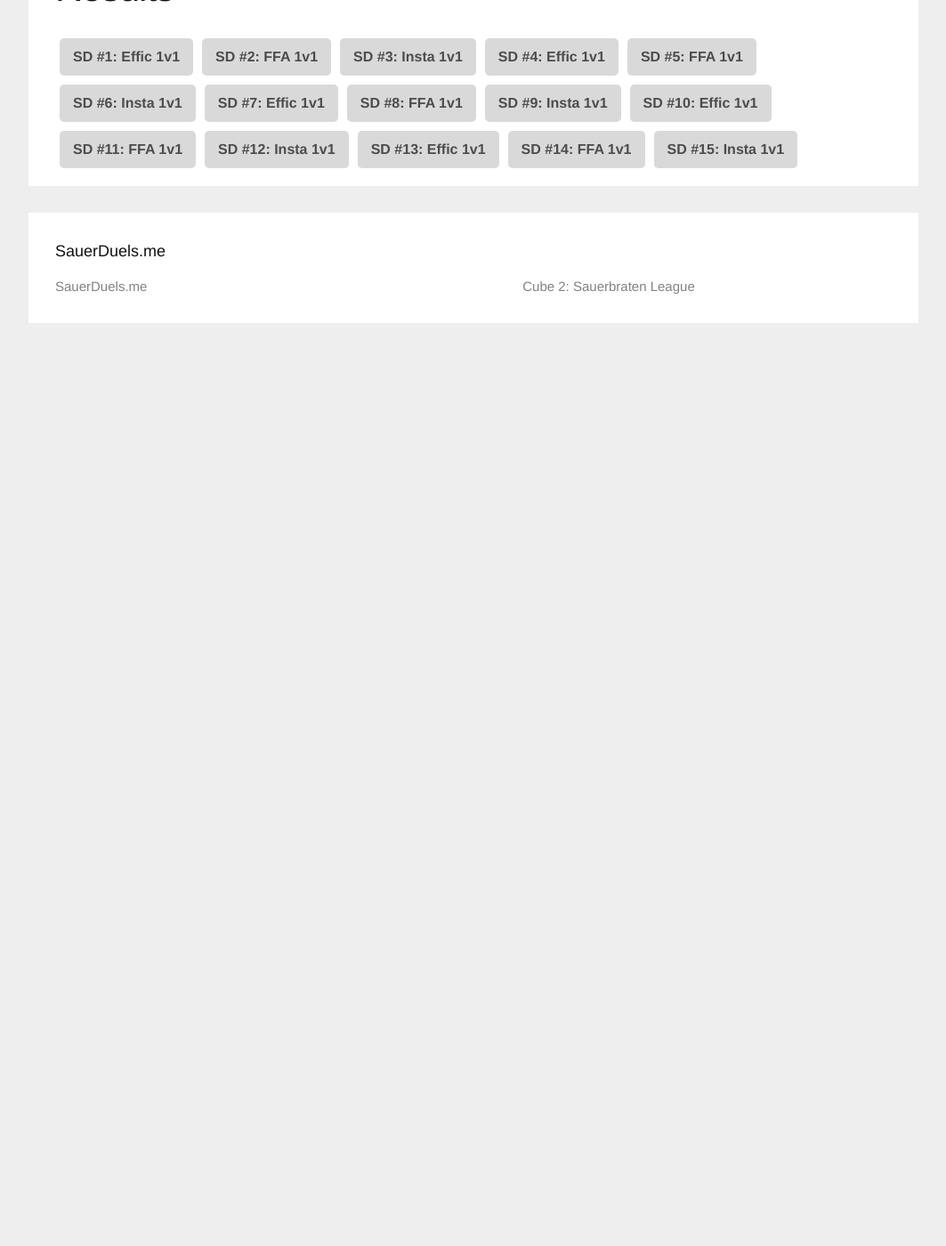
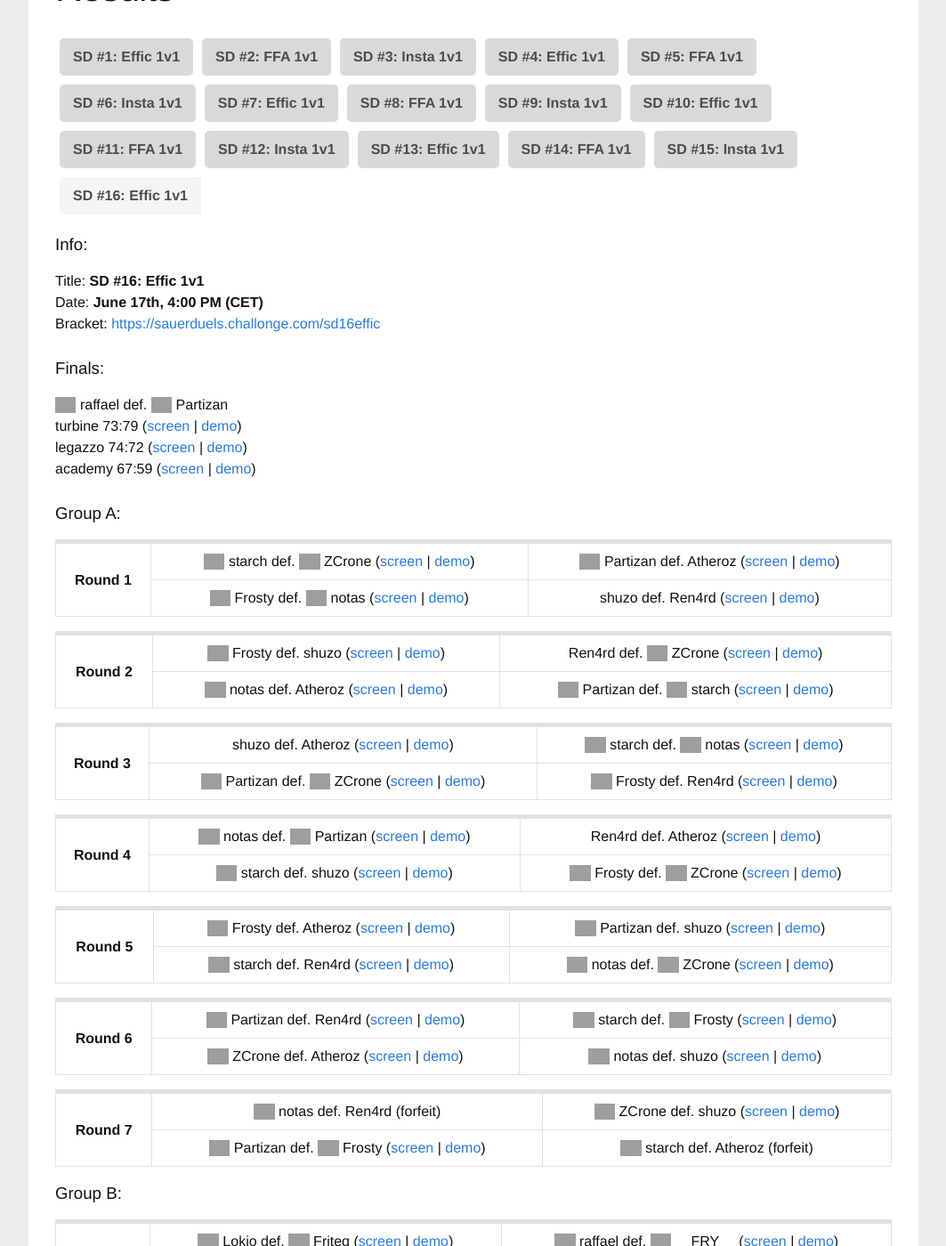
Before and after one commit to sauerduels/website, a Jekyll site: the page built from _events/sd16-effic.md, in a window 1280 px wide and 1400 px high, scrolled down 270 px. Shown: the whole window at 89% size, without its empty margins (108-1171 px from the left). Built offline with Jekyll 4.4.1, drawn with Linux system fonts in a browser that asks for light colours; before the commit the page ends 900 px from its top, so only the background shows below that; some of the changed text lies outside the part shown; grey boxes are pictures that could not be loaded.

Commit message:
update site as of sd16

```diff
--- a/_events/sd16-effic.md
+++ b/_events/sd16-effic.md
@@ -3,6 +3,129 @@
 index: 16
 date: '2018-06-17 18:00:00 +02:00'
 bracketurl: https://sauerduels.challonge.com/sd16effic
-signupurl: https://challonge.com/tournaments/signup/howaXuDPK0
-completed: false
+completed: true
+finals:
+  result: raffael def. Partizan
+  games:
+    - title: turbine 73:79
+      slug: sd16_final_partizan_vs_raffael_game1
+    - title: legazzo 74:72
+      slug: sd16_final_partizan_vs_raffael_game2
+    - title: academy 67:59
+      slug: sd16_final_partizan_vs_raffael_game3
+groups:
+  a:
+    - - result: starch def. ZCrone
+        slug: sd16_starch_vs_zcrone
+      - result: Partizan def. Atheroz
+        slug: sd16_atheroz_vs_partizan
+      - result: Frosty def. notas
+        slug: sd16_frosty_vs_notas
+      - result: shuzo def. Ren4rd
+        slug: sd16_ren4rd_vs_shuzo
+    - - result: Frosty def. shuzo
+        slug: sd16_frosty_vs_shuzo
+      - result: Ren4rd def. ZCrone
+        slug: sd16_ren4rd_vs_zcrone
+      - result: notas def. Atheroz
+        slug: sd16_atheroz_vs_notas
+      - result: Partizan def. starch
+        slug: sd16_partizan_vs_starch
+    - - result: shuzo def. Atheroz
+        slug: sd16_atheroz_vs_shuzo
+      - result: starch def. notas
+        slug: sd16_notas_vs_starch
+      - result: Partizan def. ZCrone
+        slug: sd16_partizan_vs_zcrone
+      - result: Frosty def. Ren4rd
+        slug: sd16_frosty_vs_ren4rd
+    - - result: notas def. Partizan
+        slug: sd16_notas_vs_partizan
+      - result: Ren4rd def. Atheroz
+        slug: sd16_atheroz_vs_ren4rd
+      - result: starch def. shuzo
+        slug: sd16_shuzo_vs_starch
+      - result: Frosty def. ZCrone
+        slug: sd16_frosty_vs_zcrone
+    - - result: Frosty def. Atheroz
+        slug: sd16_atheroz_vs_frosty
+      - result: Partizan def. shuzo
+        slug: sd16_partizan_vs_shuzo
+      - result: starch def. Ren4rd
+        slug: sd16_ren4rd_vs_starch
+      - result: notas def. ZCrone
+        slug: sd16_notas_vs_zcrone
+    - - result: Partizan def. Ren4rd
+        slug: sd16_partizan_vs_ren4rd
+      - result: starch def. Frosty
+        slug: sd16_frosty_vs_starch
+      - result: ZCrone def. Atheroz
+        slug: sd16_atheroz_vs_zcrone
+      - result: notas def. shuzo
+        slug: sd16_notas_vs_shuzo
+    - - result: notas def. Ren4rd
+        slug:
+      - result: ZCrone def. shuzo
+        slug: sd16_shuzo_vs_zcrone
+      - result: Partizan def. Frosty
+        slug: sd16_frosty_vs_partizan
+      - result: starch def. Atheroz
+        slug:
+  b:
+    - - result: Lokio def. Friteq
+        slug: sd16_friteq_vs_lokio
+      - result: raffael def. __FRY__
+        slug: sd16___fry_vs_raffael
+      - result: hades def. Jawer
+        slug: sd16_hades_vs_jawer
+      - result: Shinnok def. Jason
+        slug: sd16_jason_vs_shinnok
+    - - result: Jawer def. Jason
+        slug: sd16_jason_vs_jawer
+      - result: Shinnok def. Friteq
+        slug: sd16_friteq_vs_shinnok
+      - result: hades def. __FRY__
+        slug: sd16___fry___vs_hades
+      - result: raffael def. Lokio
+        slug: sd16_lokio_vs_raffael
+    - - result: __FRY__ def. Jason
+        slug: sd16___fry___vs_jason
+      - result: hades def. Lokio
+        slug: sd16_hades_vs_lokio
+      - result: raffael def. Friteq
+        slug: sd16_friteq_vs_raffael
+      - result: Shinnok def. Jawer
+        slug: sd16_jawer_vs_shinnok
+    - - result: raffael def. hades
+        slug: sd16_hades_vs_raffael
+      - result: Shinnok def. __FRY__
+        slug: sd16___fry___vs_shinnok
+      - result: Lokio def. Jason
+        slug: sd16_jason_vs_lokio
+      - result: Jawer def. Friteq
+        slug:
+    - - result: Jawer def. __FRY__
+        slug: sd16___fry___vs_jawer
+      - result: raffael def. Jason
+        slug:
+      - result: Lokio def. Shinnok
+        slug: sd16_lokio_vs_shinnok
+      - result: hades def. Friteq
+        slug:
+    - - result: raffael def. Shinnok
+        slug: sd16_raffael_vs_shinnok
+      - result: Lokio def. Jawer
+        slug: sd16_jawer_vs_lokio
+      - result: __FRY__ def. Friteq
+        slug:
+      - result: hades def. Jason
+        slug:
+    - - result: hades def. Shinnok
+        slug: sd16_hades_vs_shinnok
+      - result: Jason def. Friteq
+        slug:
+      - result: raffael def. Jawer
+        slug: sd16_jawer_vs_raffael
+      - result: Lokio def. __FRY__
+        slug: sd16___fry___vs_lokio
 ---
--- a/hof.html
+++ b/hof.html
@@ -5,7 +5,7 @@
 index: 5
 titleholders:
   - category: Effic
-    name: starch
+    name: raffael
   - category: FFA
     name: Redon
   - category: Insta
@@ -15,26 +15,28 @@
     members:
       - name: starch
         golden: 2
+        bronze: 1
       - name: Rexus
         golden: 1
         silver: 1
+      - name: raffael
+        golden: 1
+        bronze: 1
       - name: lagout
         silver: 2
         bronze: 1
       - name: Honzik1
         golden: 1
         bronze: 1
+      - name: Partizan
+        silver: 2
       - name: Lokio
         golden: 1
       - name: hades
         silver: 1
-      - name: Partizan
-        silver: 1
       - name: Alluro
         bronze: 1
       - name: Gangler
-        bronze: 1
-      - name: raffael
         bronze: 1
   - category: FFA
     members:
```
Also changed, not shown: _events/sd04-effic.md (+0 -1 lines), _events/sd17-ffa.md (added, +8 -0 lines), info.md (+2 -2 lines).
